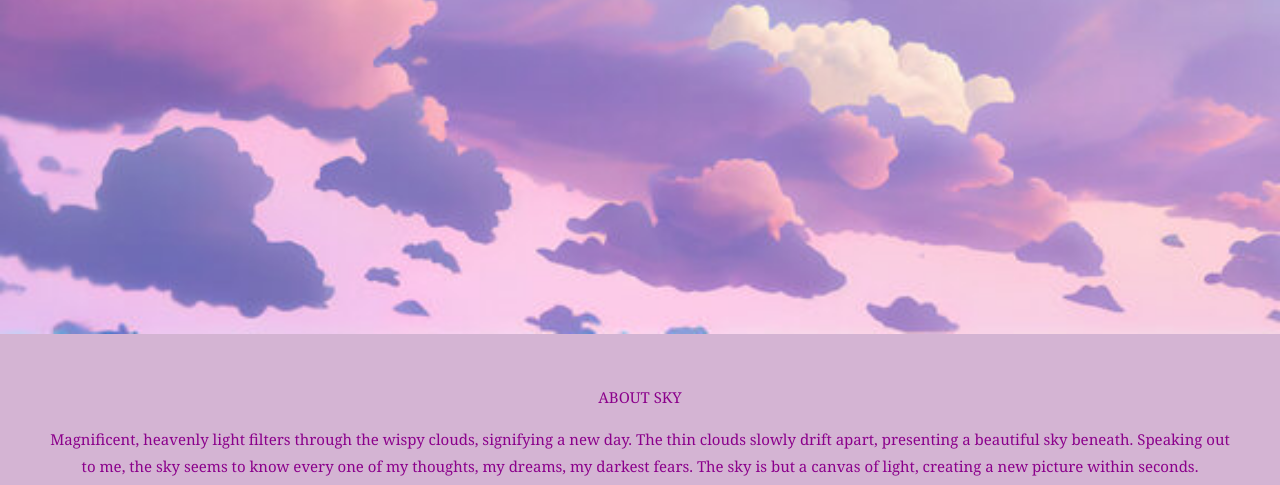
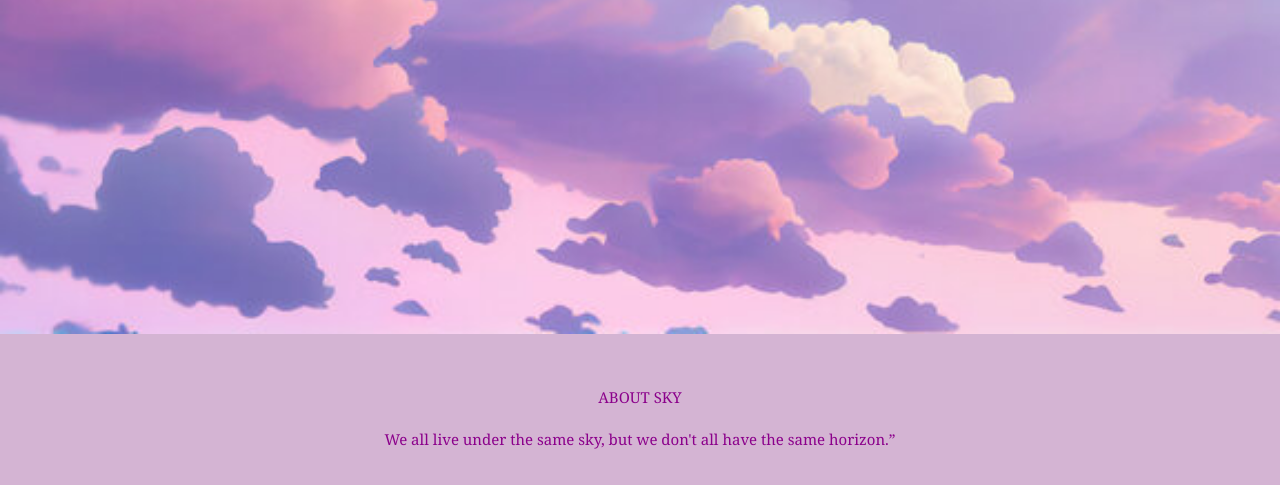
Before and after one commit to mokshithakj/Calm-Sky-, a plain HTML site: page Index.html in a window 1280 px wide. Shown: the part 466-951 px from the top of the page. Drawn offline with Linux system fonts and the light colour scheme.

Commit message:
Update Index.html

```diff
--- a/Index.html
+++ b/Index.html
@@ -15,8 +15,7 @@
 calm sky
 </div>
     </section>
-    <section class="sky22"> ABOUT SKY<p>Magnificent, heavenly light filters through the wispy clouds, signifying a new day. The thin clouds slowly drift apart, presenting a beautiful sky beneath. Speaking out to me, the sky seems to know every one of my thoughts, my dreams, my darkest fears. The sky is but a canvas of light, creating a new picture within seconds. Weaving a story through the delicate clouds, the picture grows beyond the expanse of sky. The colors splay before me, painfully beautiful and simple. Pink hues morph into vibrant purples as they blend with the beautiful blues. The glittering stretch of sea shines before my eyes. With every new wave, the light from above whispers promises of riches and sparkling diamonds. The light breeze that kisses the sea sends the twinkling light back into the air above.</p>
-
+    <section class="sky22"> ABOUT SKY<p>We all live under the same sky, but we don't all have the same horizon.”</p>
     </section>
     <section class="sky3" style="color: rgb(51, 1, 1);">
 find peace in sky <br>
```
